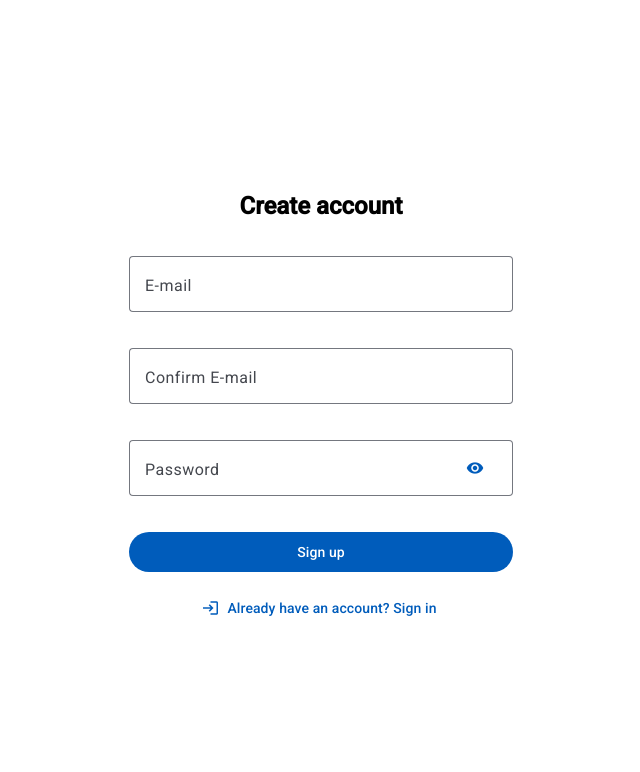
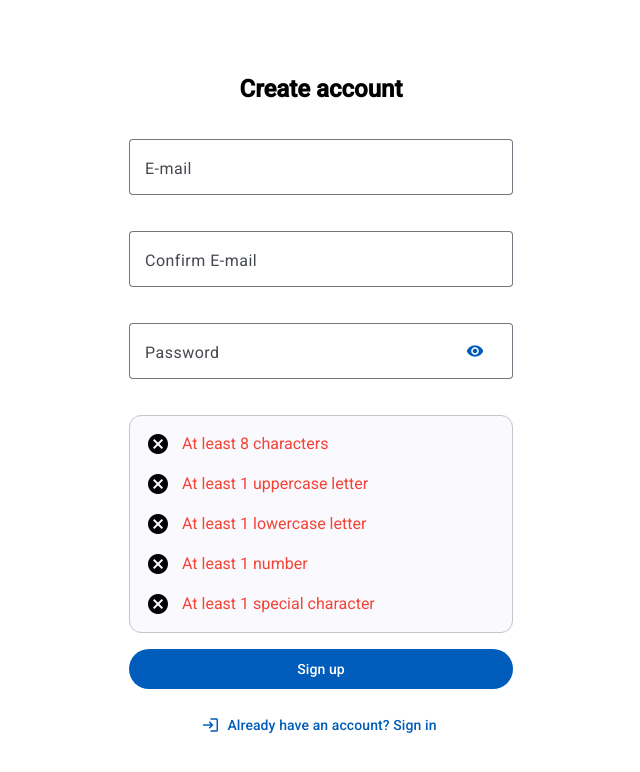
Before and after one commit to MonolithicIO/invoicer-web, an Angular app: page /signup in a window 1280 px wide. Shown: the top 772 px of the page, without its empty margins (319-959 px from the left). Built offline with nearby package versions, Linux system fonts and the light colour scheme.

Commit message:
feat: implement password strength component

```diff
--- a/src/app/presentation/screens/signup/signup.component.css
+++ b/src/app/presentation/screens/signup/signup.component.css
@@ -31,3 +31,7 @@
 .sign-up-form button {
   width: 100%;
 }
+
+.sign-up-form app-password-strength {
+  width: 100%;
+}
--- a/src/app/presentation/screens/signup/signup.component.html
+++ b/src/app/presentation/screens/signup/signup.component.html
@@ -5,17 +5,28 @@
     <form class="sign-up-form">
       <mat-form-field appearance="outline">
         <mat-label>E-mail</mat-label>
-        <input matInput placeholder="john@gmail.com" type="email" />
+        <input
+          matInput
+          placeholder="john@gmail.com"
+          type="email"
+          (input)="onChangeEmail($event)"
+        />
       </mat-form-field>
 
       <mat-form-field appearance="outline">
         <mat-label>Confirm E-mail</mat-label>
-        <input matInput placeholder="john@gmail.com" type="email" />
+        <input
+          matInput
+          placeholder="john@gmail.com"
+          type="email"
+          (input)="onChangeConfirmEmail($event)"
+        />
       </mat-form-field>
 
       <mat-form-field appearance="outline">
         <mat-label>Password</mat-label>
         <input
+          (input)="onChangePassword($event)"
           matInput
           placeholder="********"
           [type]="showPassword() ? 'text' : 'password'"
@@ -27,6 +38,8 @@
         </button>
       </mat-form-field>
 
+      <app-password-strength [passwordStrength]="passwordStrength()" />
+
       <button mat-flat-button (click)="onSubmit()">Sign up</button>
 
       <button mat-button (click)="goToSignIn()">
--- a/src/app/presentation/screens/signup/signup.component.ts
+++ b/src/app/presentation/screens/signup/signup.component.ts
@@ -6,6 +6,7 @@ import { MatIconModule } from "@angular/material/icon";
 import { MatInputModule } from "@angular/material/input";
 import { Router } from "@angular/router";
 import { PasswordStrengthChecker } from "../../../domain/login/service/password-strength-checker.service";
+import { PasswordStrengthComponent } from "./views/password-strength/password-strength.component";
 
 @Component({
   selector: "app-signup-screen",
@@ -17,15 +18,17 @@ import { PasswordStrengthChecker } from "../../../domain/login/service/password-
     MatButtonModule,
     FormsModule,
     MatIconModule,
+    PasswordStrengthComponent,
   ],
 })
 export class SignUpComponent {
   email = signal("");
   confirmEmail = signal("");
+  showPassword = signal(false);
   password = signal("");
-  showPassword = signal(false);
   passwordStrength = computed(() => {
-    this.passwordChecker.check(this.password());
+    const newStrength = this.passwordChecker.check(this.password());
+    return newStrength;
   });
 
   private router = inject(Router);
@@ -52,7 +55,7 @@ export class SignUpComponent {
   }
 
   onSubmit() {
-    alert("hello world");
+    alert(this.password());
   }
 
   goToSignIn() {
--- /dev/null
+++ b/src/app/presentation/screens/signup/views/password-strength/password-strength.component.css
@@ -0,0 +1,43 @@
+.mat-card-content {
+  padding: 0px;
+}
+
+.mat-card-title {
+  display: flex;
+  align-items: center;
+  gap: 8px;
+
+  mat-icon {
+    font-size: 24px;
+    height: 24px;
+    width: 24px;
+  }
+}
+
+.criteria-list {
+  display: flex;
+  flex-direction: column;
+  gap: 16px;
+  margin-bottom: 24px;
+}
+
+.criteria-item {
+  display: flex;
+  align-items: center;
+  gap: 12px;
+  border-radius: 4px;
+  transition: all 0.2s ease-in-out;
+
+  &.valid {
+    .criteria-label {
+      color: #4caf50;
+      font-weight: 500;
+    }
+  }
+
+  &.invalid {
+    .criteria-label {
+      color: #f44336;
+    }
+  }
+}
--- /dev/null
+++ b/src/app/presentation/screens/signup/views/password-strength/password-strength.component.html
@@ -0,0 +1,20 @@
+<mat-card appearance="outlined">
+  <mat-card-content>
+    <div class="criteria-list">
+      <div
+        class="criteria-item"
+        *ngFor="let criteria of criteriaList"
+        [class.valid]="criteria.valid"
+        [class.invalid]="!criteria.valid"
+      >
+        <mat-icon
+          [color]="criteria.valid ? 'primary' : 'warn'"
+          class="criteria-icon"
+        >
+          {{ criteria.icon }}
+        </mat-icon>
+        <span class="criteria-label">{{ criteria.label }}</span>
+      </div>
+    </div>
+  </mat-card-content>
+</mat-card>
--- /dev/null
+++ b/src/app/presentation/screens/signup/views/password-strength/password-strength.component.ts
@@ -0,0 +1,54 @@
+import { Component, Input } from "@angular/core";
+import { PasswordStrength } from "../../../../../domain/login/service/password-strength-checker.service";
+import { CommonModule } from "@angular/common";
+import { MatCardModule } from "@angular/material/card";
+import { MatIconModule } from "@angular/material/icon";
+import { MatProgressBarModule } from "@angular/material/progress-bar";
+
+@Component({
+  selector: "app-password-strength",
+  templateUrl: "./password-strength.component.html",
+  styleUrls: ["./password-strength.component.css"],
+  imports: [CommonModule, MatCardModule, MatIconModule, MatProgressBarModule],
+})
+export class PasswordStrengthComponent {
+  @Input() passwordStrength: PasswordStrength = {
+    lengthValid: false,
+    uppercaseValid: false,
+    lowercaseValid: false,
+    numberValid: false,
+    specialCharacterValid: false,
+  };
+
+  get criteriaList() {
+    return [
+      {
+        label: "At least 8 characters",
+        valid: this.passwordStrength.lengthValid,
+        icon: this.passwordStrength.lengthValid ? "check_circle" : "cancel",
+      },
+      {
+        label: "At least 1 uppercase letter",
+        valid: this.passwordStrength.uppercaseValid,
+        icon: this.passwordStrength.uppercaseValid ? "check_circle" : "cancel",
+      },
+      {
+        label: "At least 1 lowercase letter",
+        valid: this.passwordStrength.lowercaseValid,
+        icon: this.passwordStrength.lowercaseValid ? "check_circle" : "cancel",
+      },
+      {
+        label: "At least 1 number",
+        valid: this.passwordStrength.numberValid,
+        icon: this.passwordStrength.numberValid ? "check_circle" : "cancel",
+      },
+      {
+        label: "At least 1 special character",
+        valid: this.passwordStrength.specialCharacterValid,
+        icon: this.passwordStrength.specialCharacterValid
+          ? "check_circle"
+          : "cancel",
+      },
+    ];
+  }
+}
--- a/src/index.html
+++ b/src/index.html
@@ -15,7 +15,7 @@
       rel="stylesheet"
     />
   </head>
-  <body class="mat-typography">
+  <body class="mat-typography mat-app-background">
     <app-root></app-root>
   </body>
 </html>
```
